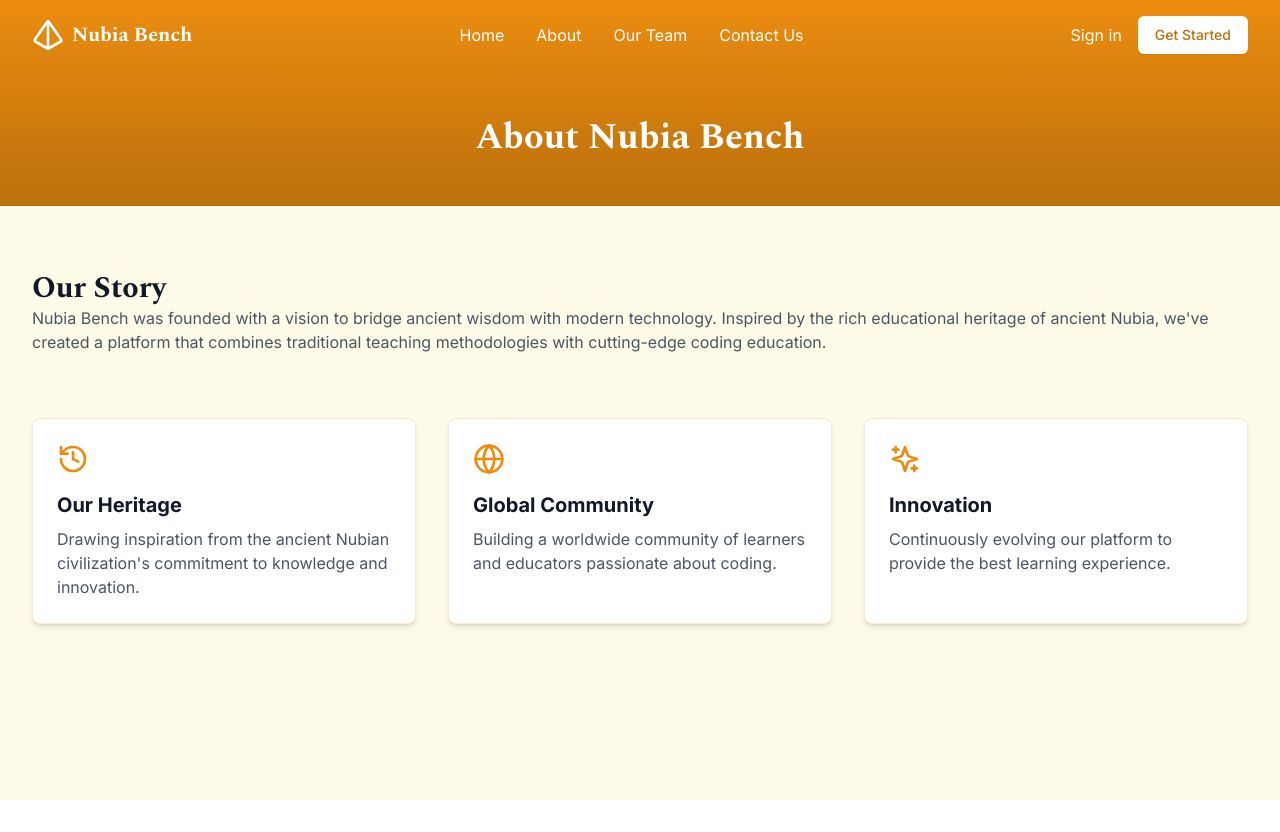
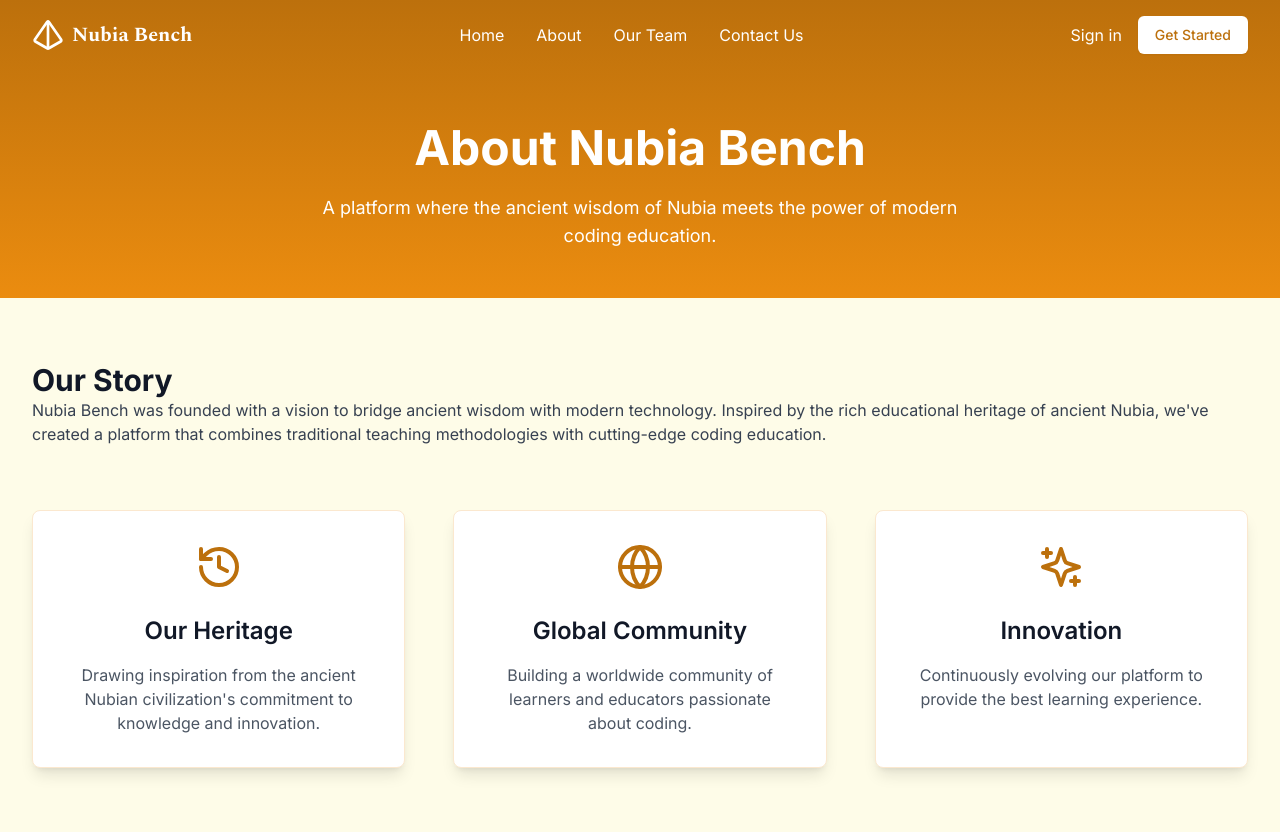
Before and after one commit to MosabAboidrees/Nubia-Bench---Portfolio-Project, a React (Vite) app: page /about in a window 1280 px wide. Before the commit the page ends 800 px from the top, so only its background shows below. Built offline with nearby package versions, Linux system fonts and the light colour scheme.

Commit message:
about us page enhancement

```diff
--- a/src/pages/landing/About.tsx
+++ b/src/pages/landing/About.tsx
@@ -5,45 +5,50 @@ import { Pyramid, History, Globe, Sparkles } from 'lucide-react';
 export default function About() {
   return (
     <div className="min-h-screen bg-sand-50">
-      <header className="bg-gradient-to-b from-primary-500 to-primary-600">
+      <header className="bg-gradient-to-b from-primary-600 to-primary-500">
         <Navigation />
         <div className="max-w-7xl mx-auto px-4 sm:px-6 lg:px-8 py-12">
-          <h1 className="text-4xl font-display font-bold text-white text-center">About Nubia Bench</h1>
+          <h1 className="text-5xl font-extrabold text-white text-center leading-tight">
+            About Nubia Bench
+          </h1>
+          <p className="text-lg text-white text-center mt-4 max-w-2xl mx-auto">
+            A platform where the ancient wisdom of Nubia meets the power of modern coding education.
+          </p>
         </div>
       </header>
 
       <main className="max-w-7xl mx-auto px-4 sm:px-6 lg:px-8 py-16">
         <div className="space-y-16">
           <section className="prose prose-lg max-w-none">
-            <h2 className="text-3xl font-display font-bold text-gray-900">Our Story</h2>
-            <p className="text-gray-600">
+            <h2 className="text-3xl font-extrabold text-gray-900">Our Story</h2>
+            <p className="text-gray-700">
               Nubia Bench was founded with a vision to bridge ancient wisdom with modern technology.
               Inspired by the rich educational heritage of ancient Nubia, we've created a platform
               that combines traditional teaching methodologies with cutting-edge coding education.
             </p>
           </section>
 
-          <section className="grid grid-cols-1 md:grid-cols-3 gap-8">
-            <div className="bg-white p-6 rounded-lg shadow-md border border-primary-100">
-              <History className="h-8 w-8 text-primary-500 mb-4" />
-              <h3 className="text-xl font-bold text-gray-900 mb-2">Our Heritage</h3>
-              <p className="text-gray-600">
+          <section className="grid grid-cols-1 md:grid-cols-2 lg:grid-cols-3 gap-12">
+            <div className="bg-white p-8 rounded-lg shadow-lg hover:shadow-2xl transition-shadow duration-300 ease-in-out transform hover:scale-105 border border-primary-100">
+              <History className="h-12 w-12 text-primary-600 mb-6 mx-auto" />
+              <h3 className="text-2xl font-semibold text-gray-900 mb-4 text-center">Our Heritage</h3>
+              <p className="text-gray-600 text-center">
                 Drawing inspiration from the ancient Nubian civilization's commitment to knowledge and innovation.
               </p>
             </div>
 
-            <div className="bg-white p-6 rounded-lg shadow-md border border-primary-100">
-              <Globe className="h-8 w-8 text-primary-500 mb-4" />
-              <h3 className="text-xl font-bold text-gray-900 mb-2">Global Community</h3>
-              <p className="text-gray-600">
+            <div className="bg-white p-8 rounded-lg shadow-lg hover:shadow-2xl transition-shadow duration-300 ease-in-out transform hover:scale-105 border border-primary-100">
+              <Globe className="h-12 w-12 text-primary-600 mb-6 mx-auto" />
+              <h3 className="text-2xl font-semibold text-gray-900 mb-4 text-center">Global Community</h3>
+              <p className="text-gray-600 text-center">
                 Building a worldwide community of learners and educators passionate about coding.
               </p>
             </div>
 
-            <div className="bg-white p-6 rounded-lg shadow-md border border-primary-100">
-              <Sparkles className="h-8 w-8 text-primary-500 mb-4" />
-              <h3 className="text-xl font-bold text-gray-900 mb-2">Innovation</h3>
-              <p className="text-gray-600">
+            <div className="bg-white p-8 rounded-lg shadow-lg hover:shadow-2xl transition-shadow duration-300 ease-in-out transform hover:scale-105 border border-primary-100">
+              <Sparkles className="h-12 w-12 text-primary-600 mb-6 mx-auto" />
+              <h3 className="text-2xl font-semibold text-gray-900 mb-4 text-center">Innovation</h3>
+              <p className="text-gray-600 text-center">
                 Continuously evolving our platform to provide the best learning experience.
               </p>
             </div>
```
